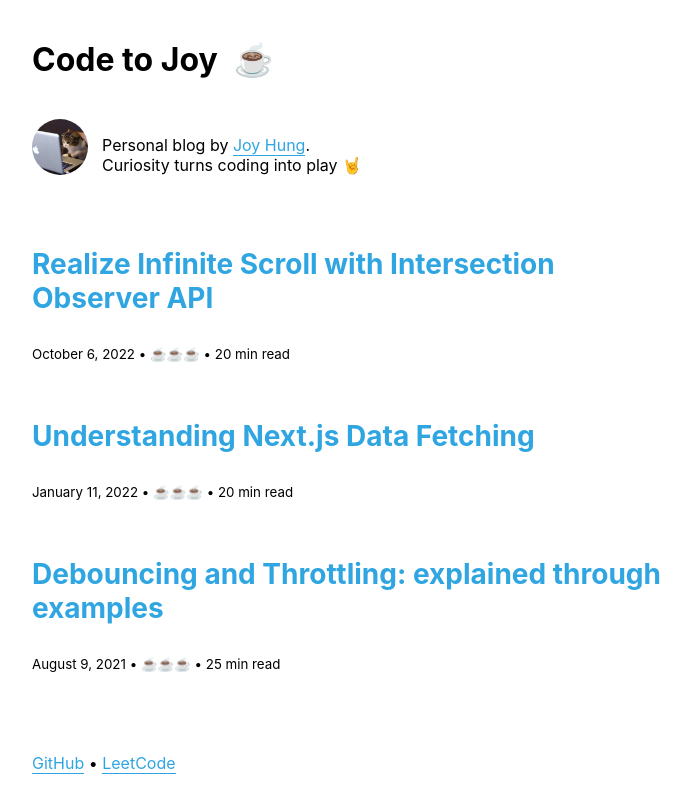
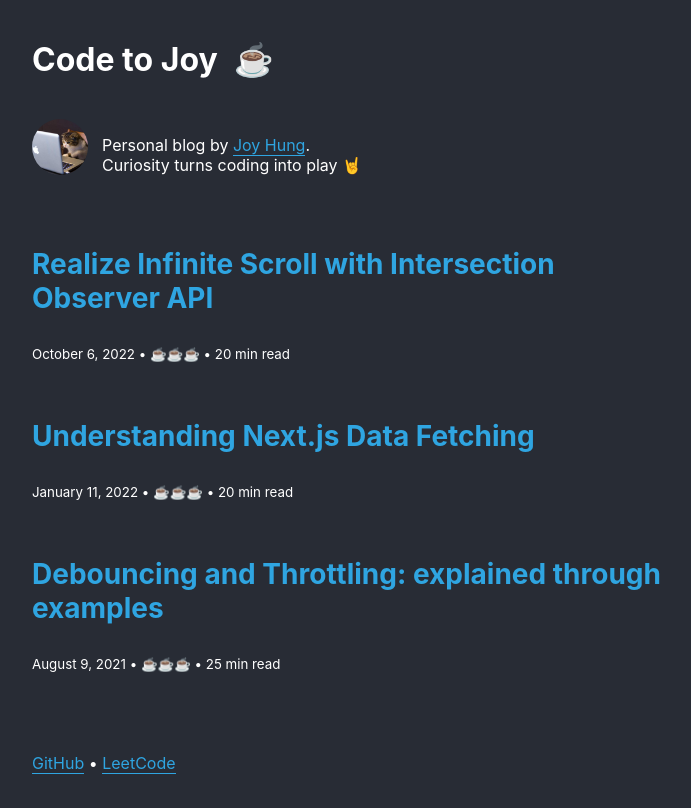
Before and after one commit to CodewJoy/next-markdown-blog, a Next.js app: page / in a window 1280 px wide. Shown: the top 808 px of the page, without its empty margins (288-979 px from the left). Built offline with nearby package versions, Linux system fonts and the light colour scheme.

Commit message:
temp close dark theme

```diff
--- a/styles/globals.css
+++ b/styles/globals.css
@@ -15,6 +15,8 @@ body {
 body {
   min-height: 100vh;
   word-wrap: break-word;
+  color: white;
+  background: var(--background-color);
 }
 
 a {
@@ -26,7 +28,7 @@ a {
   box-sizing: border-box;
 }
 
-@media (prefers-color-scheme: dark) {
+/* @media (prefers-color-scheme: dark) {
   html {
     color-scheme: dark;
   }
@@ -34,7 +36,7 @@ a {
     color: white;
     background: var(--background-color);
   }
-}
+} */
 /* Common */
 header {
   margin-bottom: 2.5rem;
```
